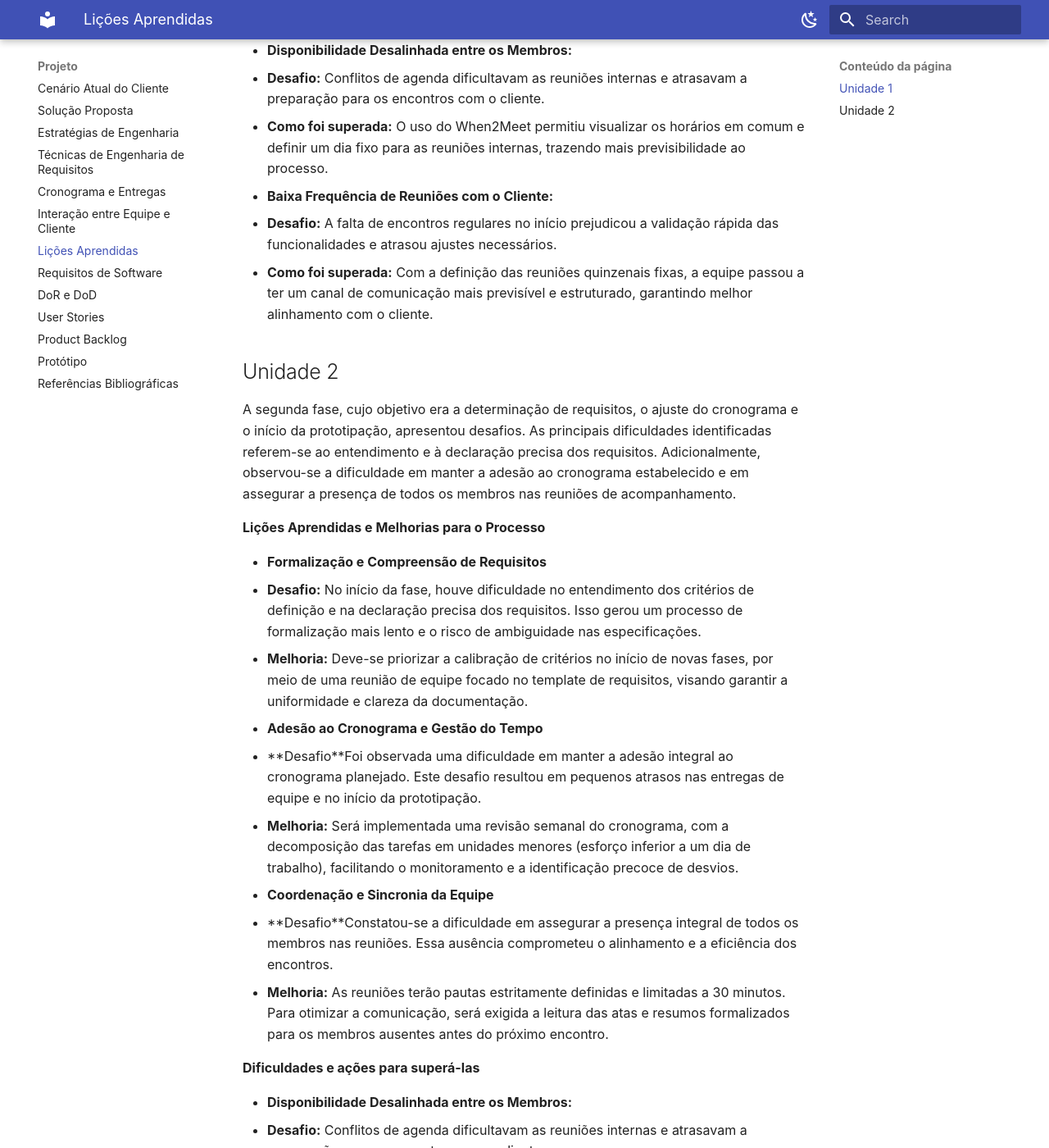
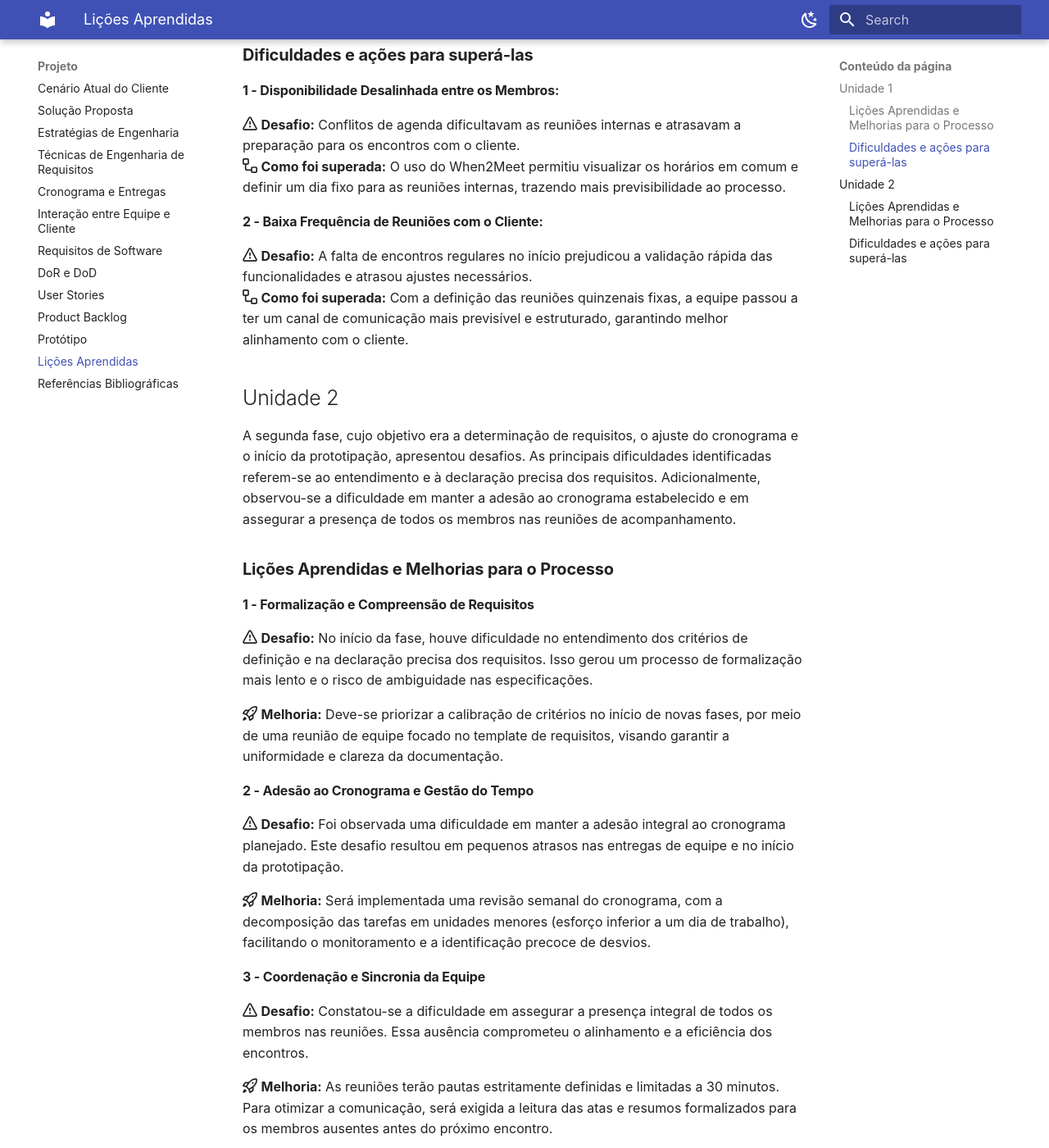
Before and after one commit to mdsreq-fga-unb/REQ-2025.2-T01-DataBuilders, an MkDocs documentation site: the page built from docs/visao_produto/licoes.md, in a window 1280 px wide and 1400 px high, scrolled down 794 px. Shown: the whole window at 82% size. Built offline with MkDocs 1.6.1 and Material for MkDocs 9.7.7, drawn with Linux system fonts in a browser that asks for light colours; some web fonts are replaced; part of the change alters nothing that is shown.

```diff
--- a/docs/visao_produto/licoes.md
+++ b/docs/visao_produto/licoes.md
@@ -4,25 +4,27 @@
 
 Durante a fase inicial do projeto, a equipe enfrentou desafios relacionados tanto à coordenação interna quanto ao envolvimento com o cliente. Esses pontos impactaram a comunicação e a definição de um ritmo de trabalho mais constante, mas foram gradualmente superados com ações de melhoria específicas.
 
-**Lições Aprendidas e Melhorias para o Processo**
+### Lições Aprendidas e Melhorias para o Processo
 
-- **Alinhamento de Horários da Equipe:**
-  - **Desafio:** No início houve dificuldade em conciliar as agendas dos membros, atrasando a definição de um horário fixo para reuniões.
-  - **Melhoria:** O uso da ferramenta When2Meet possibilitou visualizar a disponibilidade de todos e definir um dia fixo para os encontros, garantindo maior organização e participação.
+#### 1 - **Alinhamento de Horários da Equipe:**
 
-- **Envolvimento com o cliente:**
-  - **Desafio:** A baixa frequência de encontros nas primeiras semanas prejudicou o alinhamento de expectativas e validação das entregas.
-  - **Melhoria:** Foi acordado com o cliente um calendário quinzenal fixo, onde serão realizados alinhamentos gerais e apresentação das entregas previstas, garantindo acompanhamento contínuo.
+  **:octicons-alert-16:** **Desafio:**  No início houve dificuldade em conciliar as agendas dos membros, atrasando a definição de um horário fixo para reuniões.
+  **:octicons-rocket-16:** **Melhoria:** O uso da ferramenta When2Meet possibilitou visualizar a disponibilidade de todos e definir um dia fixo para os encontros, garantindo maior organização e participação.
 
-**Dificuldades e ações para superá-las**
+#### 2 - **Envolvimento com o cliente:**
 
-- **Disponibilidade Desalinhada entre os Membros:**
-  - **Desafio:** Conflitos de agenda dificultavam as reuniões internas e atrasavam a preparação para os encontros com o cliente.
-  - **Como foi superada:** O uso do When2Meet permitiu visualizar os horários em comum e definir um dia fixo para as reuniões internas, trazendo mais previsibilidade ao processo.
+  **:octicons-alert-16:** **Desafio:**  A baixa frequência de encontros nas primeiras semanas prejudicou o alinhamento de expectativas e validação das entregas.
+  **:octicons-rocket-16:** **Melhoria:** Foi acordado com o cliente um calendário quinzenal fixo, onde serão realizados alinhamentos gerais e apresentação das entregas previstas, garantindo acompanhamento contínuo.
 
-- **Baixa Frequência de Reuniões com o Cliente:**
-  - **Desafio:** A falta de encontros regulares no início prejudicou a validação rápida das funcionalidades e atrasou ajustes necessários.
-  - **Como foi superada:** Com a definição das reuniões quinzenais fixas, a equipe passou a ter um canal de comunicação mais previsível e estruturado, garantindo melhor alinhamento com o cliente.
+### **Dificuldades e ações para superá-las**
+
+#### 1 - **Disponibilidade Desalinhada entre os Membros:**
+  **:octicons-alert-16:** **Desafio:**  Conflitos de agenda dificultavam as reuniões internas e atrasavam a preparação para os encontros com o cliente.
+  **:octicons-workflow-16:** **Como foi superada:** O uso do When2Meet permitiu visualizar os horários em comum e definir um dia fixo para as reuniões internas, trazendo mais previsibilidade ao processo.
+
+#### 2 - **Baixa Frequência de Reuniões com o Cliente:**
+  **:octicons-alert-16:** **Desafio:**  A falta de encontros regulares no início prejudicou a validação rápida das funcionalidades e atrasou ajustes necessários.
+  **:octicons-workflow-16:** **Como foi superada:** Com a definição das reuniões quinzenais fixas, a equipe passou a ter um canal de comunicação mais previsível e estruturado, garantindo melhor alinhamento com o cliente.
 
 
 
@@ -30,29 +32,33 @@ Durante a fase inicial do projeto, a equipe enfrentou desafios relacionados tant
 
 A segunda fase, cujo objetivo era a determinação de requisitos, o ajuste do cronograma e o início da prototipação, apresentou desafios. As principais dificuldades identificadas referem-se ao entendimento e à declaração precisa dos requisitos. Adicionalmente, observou-se a dificuldade em manter a adesão ao cronograma estabelecido e em assegurar a presença de todos os membros nas reuniões de acompanhamento.
 
-**Lições Aprendidas e Melhorias para o Processo**
+### **Lições Aprendidas e Melhorias para o Processo**
 
 
-- **Formalização e Compreensão de Requisitos**
-  - **Desafio:** No início da fase, houve dificuldade no entendimento dos critérios de definição e na declaração precisa dos requisitos. Isso gerou um processo de formalização mais lento e o risco de ambiguidade nas especificações.
-  - **Melhoria:** Deve-se priorizar a calibração de critérios no início de novas fases, por meio de uma reunião de equipe focado no template de requisitos, visando garantir a uniformidade e clareza da documentação.
+#### 1 - **Formalização e Compreensão de Requisitos**
 
-- **Adesão ao Cronograma e Gestão do Tempo**
+  **:octicons-alert-16:** **Desafio:**  No início da fase, houve dificuldade no entendimento dos critérios de definição e na declaração precisa dos requisitos. Isso gerou um processo de formalização mais lento e o risco de ambiguidade nas especificações.
 
-  - **Desafio**Foi observada uma dificuldade em manter a adesão integral ao cronograma planejado. Este desafio resultou em pequenos atrasos nas entregas de equipe e no início da prototipação.
-  - **Melhoria:** Será implementada uma revisão semanal do cronograma, com a decomposição das tarefas em unidades menores (esforço inferior a um dia de trabalho), facilitando o monitoramento e a identificação precoce de desvios.
+  **:octicons-rocket-16:** **Melhoria:** Deve-se priorizar a calibração de critérios no início de novas fases, por meio de uma reunião de equipe focado no template de requisitos, visando garantir a uniformidade e clareza da documentação.
 
-- **Coordenação e Sincronia da Equipe**
+#### 2 - **Adesão ao Cronograma e Gestão do Tempo**
 
-- **Desafio**Constatou-se a dificuldade em assegurar a presença integral de todos os membros nas reuniões. Essa ausência comprometeu o alinhamento e a eficiência dos encontros.
-- **Melhoria:** As reuniões terão pautas estritamente definidas e limitadas a 30 minutos. Para otimizar a comunicação, será exigida a leitura das atas e resumos formalizados para os membros ausentes antes do próximo encontro.
+  **:octicons-alert-16:** **Desafio:**  Foi observada uma dificuldade em manter a adesão integral ao cronograma planejado. Este desafio resultou em pequenos atrasos nas entregas de equipe e no início da prototipação.
 
-**Dificuldades e ações para superá-las**
+  **:octicons-rocket-16:** **Melhoria:** Será implementada uma revisão semanal do cronograma, com a decomposição das tarefas em unidades menores (esforço inferior a um dia de trabalho), facilitando o monitoramento e a identificação precoce de desvios.
 
-- **Disponibilidade Desalinhada entre os Membros:**
-  - **Desafio:** Conflitos de agenda dificultavam as reuniões internas e atrasavam a preparação para os encontros com o cliente.
-  - **Como foi superada:** O uso do When2Meet permitiu visualizar os horários em comum e definir um dia fixo para as reuniões internas, trazendo mais previsibilidade ao processo.
+#### 3 - **Coordenação e Sincronia da Equipe**
 
-- **Baixa Frequência de Reuniões com o Cliente:**
-  - **Desafio:** A falta de encontros regulares no início prejudicou a validação rápida das funcionalidades e atrasou ajustes necessários.
-  - **Como foi superada:** Com a definição das reuniões quinzenais fixas, a equipe passou a ter um canal de comunicação mais previsível e estruturado, garantindo melhor alinhamento com o cliente.
+**:octicons-alert-16:** **Desafio:**  Constatou-se a dificuldade em assegurar a presença integral de todos os membros nas reuniões. Essa ausência comprometeu o alinhamento e a eficiência dos encontros.
+
+**:octicons-rocket-16:** **Melhoria:** As reuniões terão pautas estritamente definidas e limitadas a 30 minutos. Para otimizar a comunicação, será exigida a leitura das atas e resumos formalizados para os membros ausentes antes do próximo encontro.
+
+### **Dificuldades e ações para superá-las**
+
+#### 1 -  **Disponibilidade Desalinhada entre os Membros:**
+  **:octicons-alert-16:** **Desafio:**  Conflitos de agenda dificultavam as reuniões internas e atrasavam a preparação para os encontros com o cliente.
+  **:octicons-workflow-16:** **Como foi superada:** O uso do When2Meet permitiu visualizar os horários em comum e definir um dia fixo para as reuniões internas, trazendo mais previsibilidade ao processo.
+
+#### 2 - **Baixa Frequência de Reuniões com o Cliente:**
+  **:octicons-alert-16:** **Desafio:** A falta de encontros regulares no início prejudicou a validação rápida das funcionalidades e atrasou ajustes necessários.
+  **:octicons-workflow-16:** **Como foi superada:** Com a definição das reuniões quinzenais fixas, a equipe passou a ter um canal de comunicação mais previsível e estruturado, garantindo melhor alinhamento com o cliente.
--- a/mkdocs.yml
+++ b/mkdocs.yml
@@ -49,12 +49,12 @@ nav:
     - Técnicas de Engenharia de Requisitos: visao_produto/tecnicas_de_ER.md
     - Cronograma e Entregas: visao_produto/cronograma.md
     - Interação entre Equipe e Cliente: visao_produto/interacao.md
-    - Lições Aprendidas: visao_produto/licoes.md
     - Requisitos de Software: visao_produto/requisitos.md
     - DoR e DoD: visao_produto/dor_e_dod.md
     - User Stories: visao_produto/user_stories.md
     - Product Backlog: visao_produto/product_backlog.md
     - Protótipo: visao_produto/prototipo.md
+    - Lições Aprendidas: visao_produto/licoes.md
     - Referências Bibliográficas: visao_produto/referencias.md
 
   - Entregas:
```
